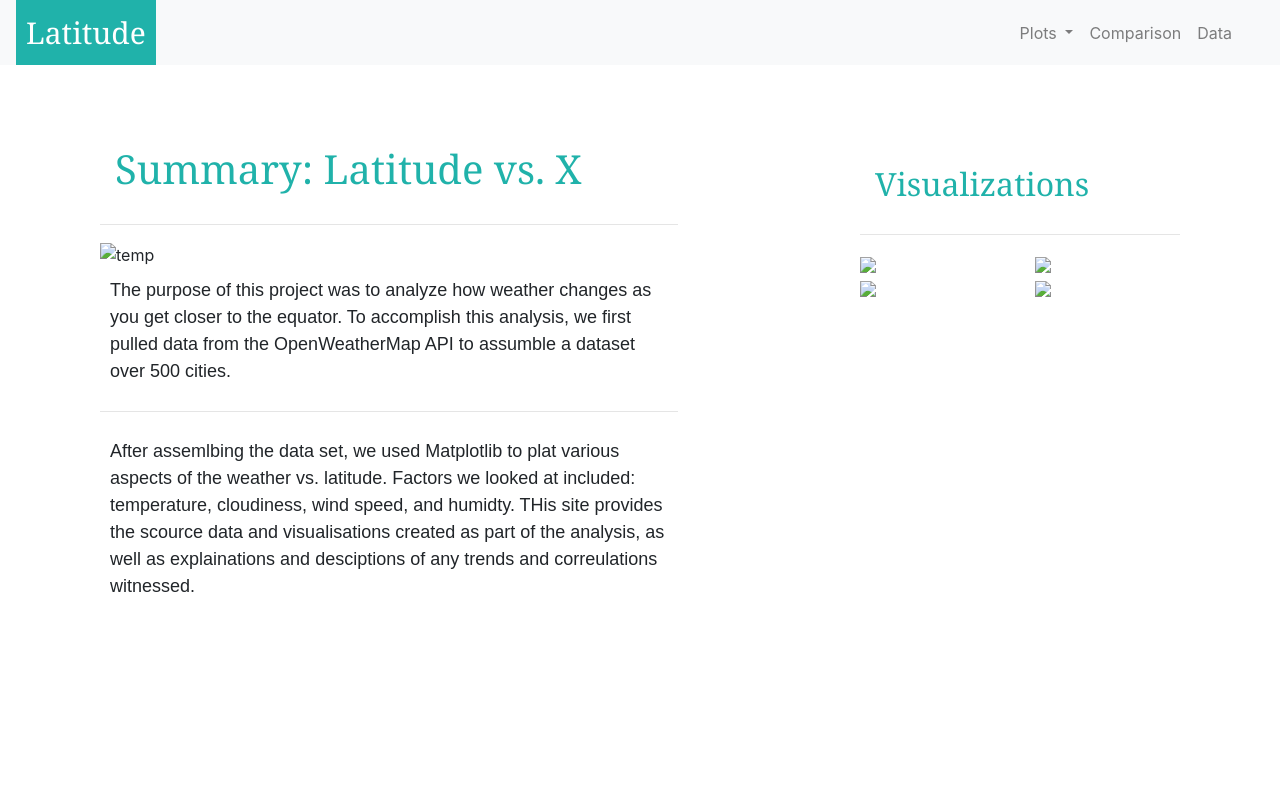
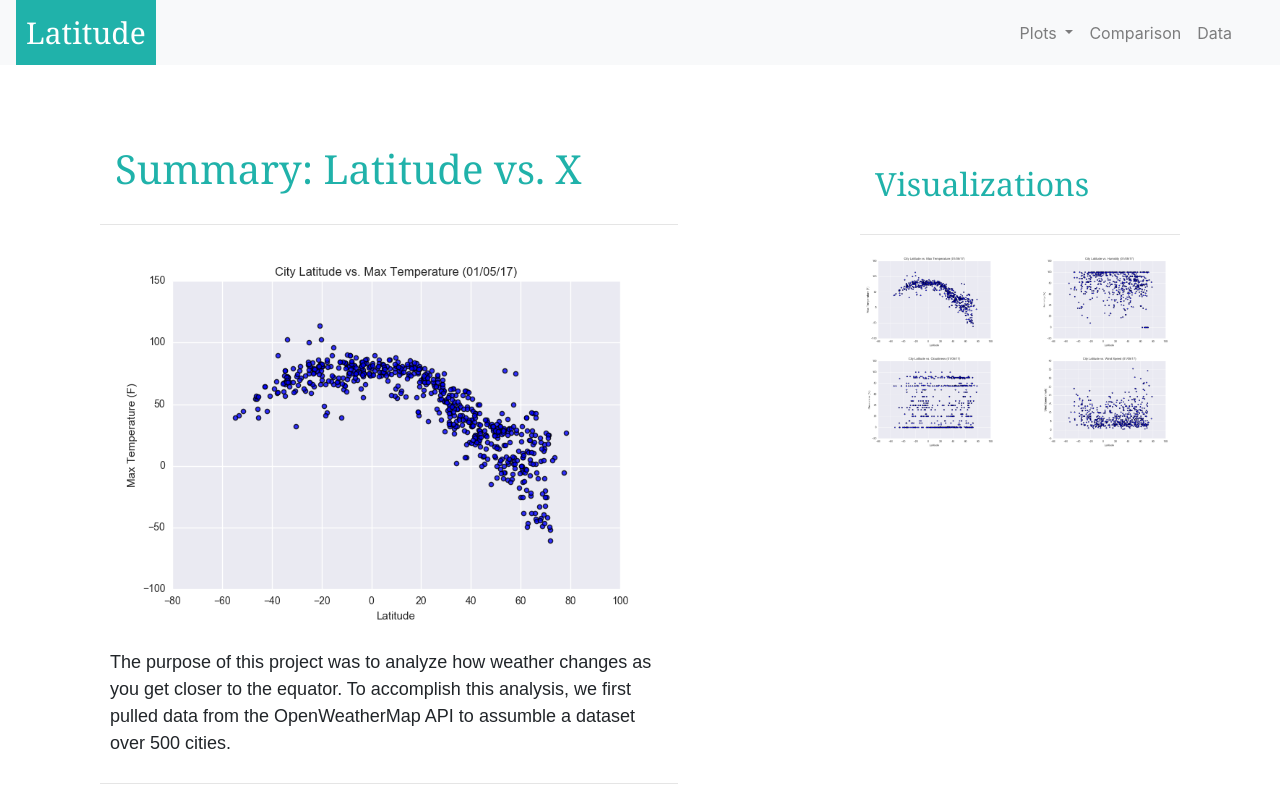
Before and after one commit to ktruong14/ktruong14.github.io, a plain HTML site: page index.html in a window 1280 px wide. Shown: the top 797 px of the page. Drawn offline with nearby package versions, Linux system fonts and the light colour scheme.

Commit message:
final commit

```diff
--- a/index.html
+++ b/index.html
@@ -11,7 +11,7 @@
 
 <body>
     <nav class="navbar navbar-expand-lg navbar-light bg-light">
-        <a class="navbar-brand text-white" href="landing.html">Latitude</a>
+        <a class="navbar-brand text-white" href="index.html">Latitude</a>
         <button class="navbar-toggler" type="button" data-toggle="collapse" data-target="#navbarSupportedContent"
             aria-controls="navbarSupportedContent" aria-expanded="false" aria-label="Toggle navigation">
             <span class="navbar-toggler-icon"></span>
@@ -46,7 +46,7 @@
                 <div class="col-md-10">
                     <h1>Summary: Latitude vs. X</h1>
                     <hr>
-                    <img src="../WebVisualizations/Resources/assets/images/Fig1.png" style="max-width:100%;height:auto;" alt="temp">
+                    <img src="../ktruong14.github.io/Resources/assets/images/Fig1.png" style="max-width:100%;height:auto;" alt="temp">
                     <p>The purpose of this project was to analyze how weather changes as you get closer to the equator.
                         To accomplish this analysis, we first pulled data from the OpenWeatherMap API to assumble a
                         dataset over 500 cities.</p>
@@ -63,13 +63,13 @@
                     <hr>
                     <div class="row">
                         <div class="col-3 col-md-6"><a href="temp.html"><img
-                                    src="../WebVisualizations/Resources/assets/images/Fig1.png" style="max-width:100%;height:auto;"></a></div>
+                                    src="../ktruong14.github.io/Resources/assets/images/Fig1.png" style="max-width:100%;height:auto;"></a></div>
                         <div class="col-3 col-md-6"><a href="humidity.html"><img
-                                    src="../WebVisualizations/Resources/assets/images/Fig2.png" style="max-width:100%;height:auto;"></a></div>
+                                    src="../ktruong14.github.io/Resources/assets/images/Fig2.png" style="max-width:100%;height:auto;"></a></div>
                         <div class="col-3 col-md-6"><a href="cloud.html"><img
-                                    src="../WebVisualizations/Resources/assets/images/Fig3.png" style="max-width:100%;height:auto;"></a></div>
+                                    src="../ktruong14.github.io/Resources/assets/images/Fig3.png" style="max-width:100%;height:auto;"></a></div>
                         <div class="col-3 col-md-6"><a href="wind.html"><img
-                                    src="../WebVisualizations/Resources/assets/images/Fig4.png" style="max-width:100%;height:auto;"></a></div>
+                                    src="../ktruong14.github.io/Resources/assets/images/Fig4.png" style="max-width:100%;height:auto;"></a></div>
                     </div>
                 </div>
             </div>
```
